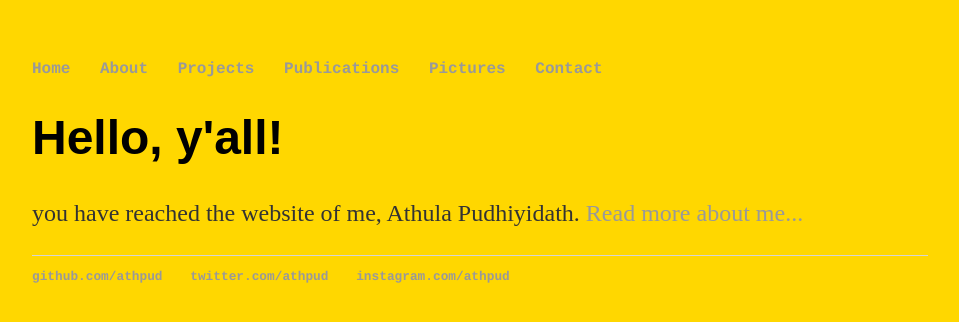
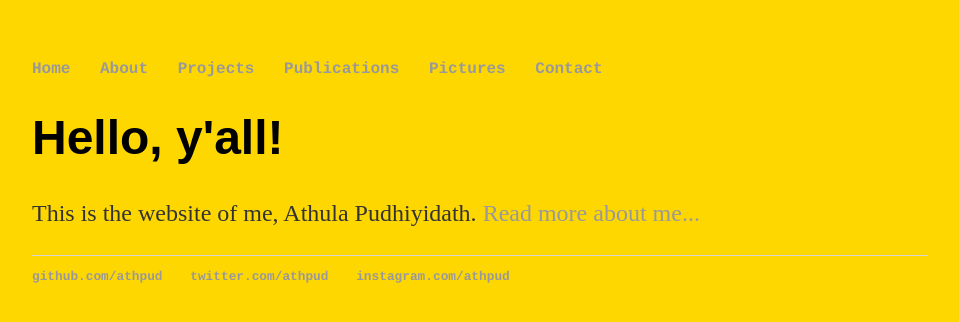
Before and after one commit to athpud/athpud.github.io, a Jekyll site: the page built from index.html, in a window 1280 px wide. Shown: the top 322 px of the page, without its empty margins (160-1119 px from the left). Built offline with Jekyll 4.4.1, drawn with Linux system fonts in a browser that asks for light colours.

Commit message:
Update index.html

```diff
--- a/index.html
+++ b/index.html
@@ -4,5 +4,5 @@ title: Athula Pudhiyidath
 ---
 <div class="blurb">
 	<h1>Hello, y'all!</h1>
-	<p>you have reached the website of me, Athula Pudhiyidath. <a href="/about">Read more about me...</a></p>
+	<p>This is the website of me, Athula Pudhiyidath. <a href="/about">Read more about me...</a></p>
 </div><!-- /.blurb -->
```
